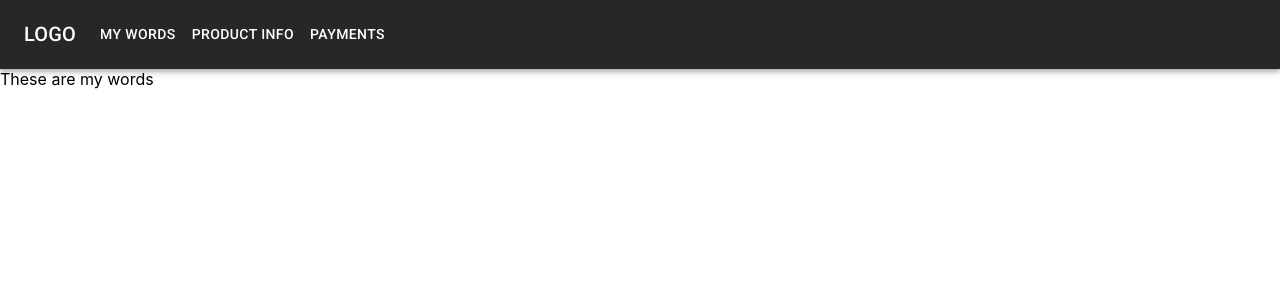
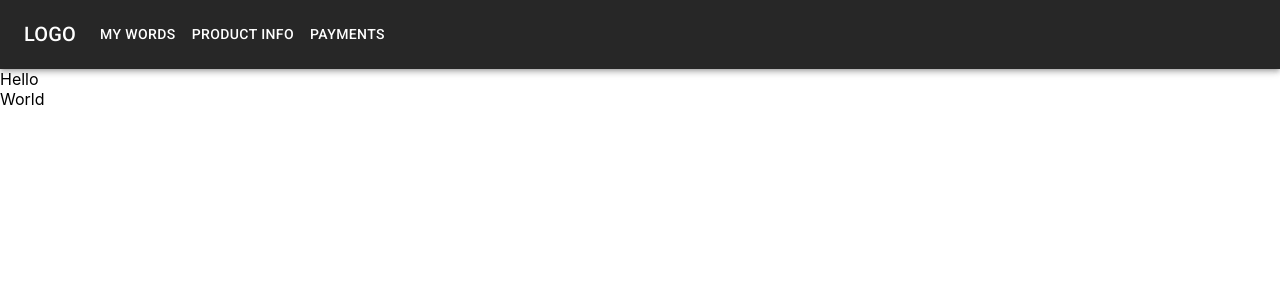
Before and after one commit to JBeckintosh/dict, a React (Create React App) app: page / in a window 1280 px wide. Shown: the top 300 px of the page. Built offline with nearby package versions, Linux system fonts and the light colour scheme.

Commit message:
Adding a use fetch hook to show calling with a custom hook

```diff
--- a/src/components/my-words/MyWords.tsx
+++ b/src/components/my-words/MyWords.tsx
@@ -1,9 +1,14 @@
-import React from 'react'
+import React from 'react';
+import useFetch from '../../hooks/useFetch';
 
 function MyWords() {
+    const { myWords, status } = useFetch('Not a real url');
+
     return (
         <>
-            These are my words
+            {myWords.map((word) => (
+                <div>{word}</div>
+            ))}
         </>
     )
 }
--- /dev/null
+++ b/src/hooks/useFetch.tsx
@@ -0,0 +1,46 @@
+import { useState, useEffect } from 'react';
+
+const statusOptions = {
+    idle: 'Idle',
+    fetching: 'Fetching',
+    fetched: 'Fetched'
+};
+
+const queryOptions = {
+    get: '',
+    post: '',
+    put: '',
+    delete: ''
+}
+
+/*
+    The functionality is not generic, but will be later
+    At this time, the hook is simply to refer to the design of calling an API
+    Features like query options and my words I believe would be better suited in a global context
+*/
+
+const useFetch = (query: string) => {
+    const [ status, setStatus ] = useState<string>(statusOptions.idle);
+    const [ myWords, setMyWords ] = useState<string[]>([]);
+
+    useEffect(() => {
+        if (query === null) return;
+
+        const fetchData = async () => {
+            setStatus(statusOptions.fetching);
+
+            // const response = await fetch(queryOptions.get);
+            // const data = await response.json();
+
+            const data: string[] = ['Hello', 'World'];
+            setMyWords(data);
+            setStatus(statusOptions.fetched);
+        }
+
+        fetchData();
+    }, [query]);
+
+    return { myWords, status };
+}
+
+export default useFetch;
```
